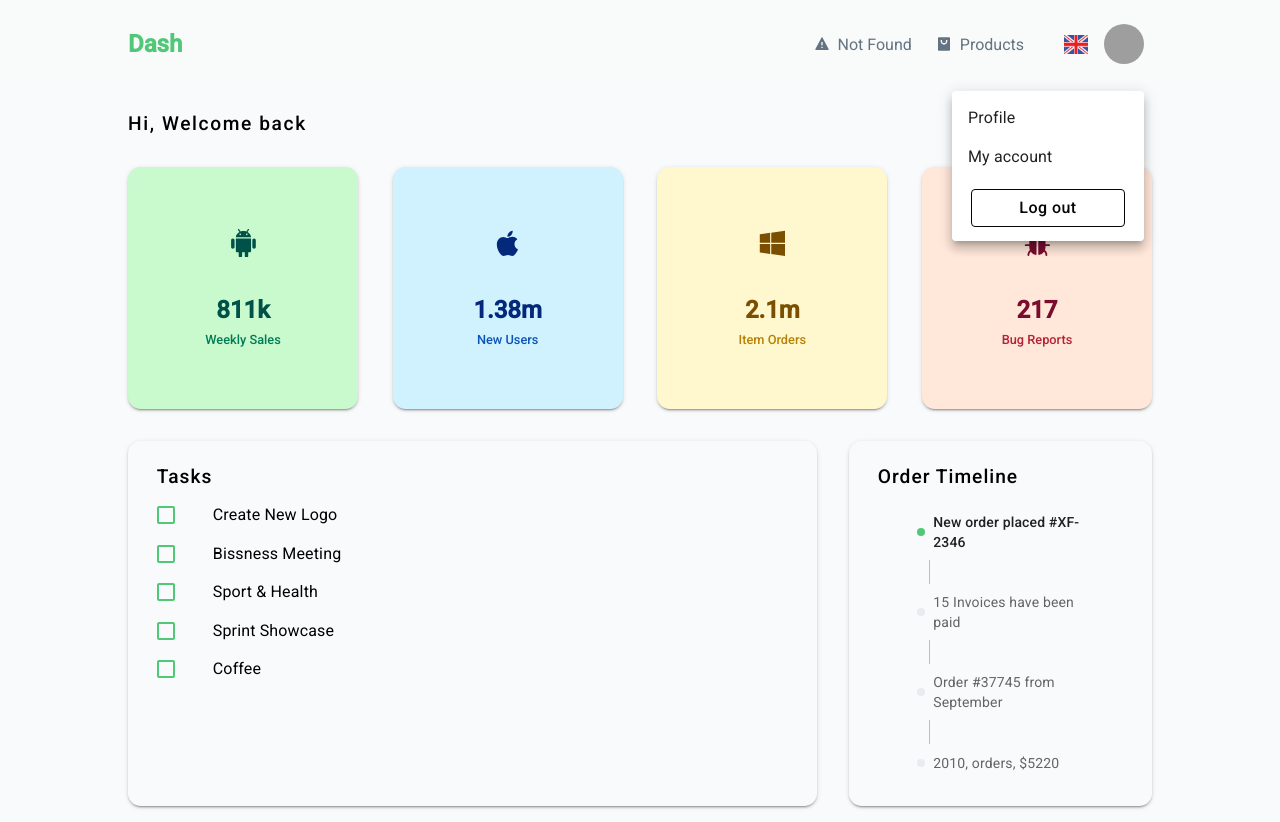
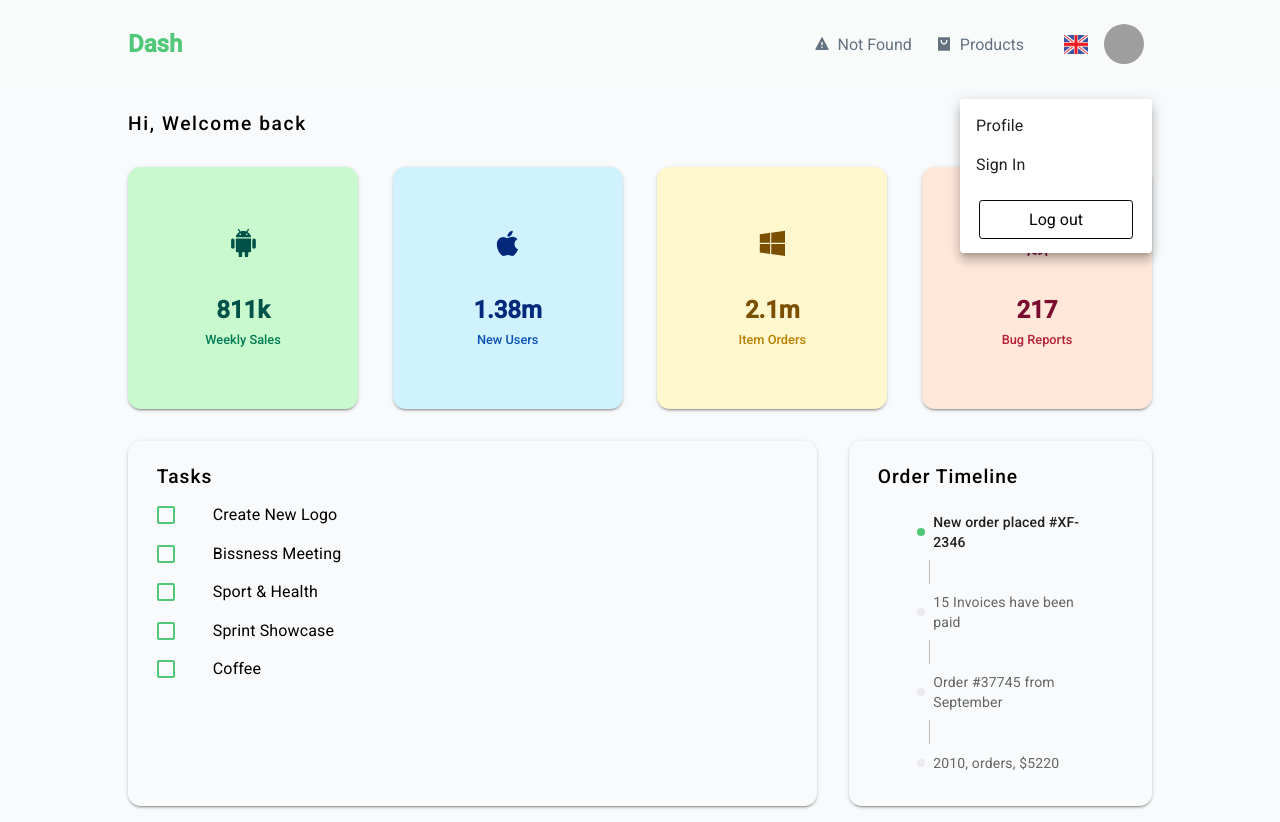
Before and after one commit to Andrian2701/next-js, a Next.js app: page / in a window 1280 px wide. Both pictures are taken after a click on the button 1124 px from the left and 44 px from the top of the page. Built offline with nearby package versions, Linux system fonts and the light colour scheme; grey boxes are pictures that could not be loaded.

Commit message:
update: update ProfileMenu.tsx

```diff
--- a/components/layouts/ProfileMenu.tsx
+++ b/components/layouts/ProfileMenu.tsx
@@ -1,14 +1,14 @@
 "use client";
 
 import { useState } from "react";
+import Link from "next/link";
 import {
   Menu,
   MenuItem,
-  Avatar,
-  Button,
   IconButton,
   List,
   Tooltip,
+  Divider,
 } from "@mui/material";
 
 import "../../styles/layouts/ProfileMenu.scss";
@@ -29,8 +29,8 @@ const ProfileMenu = () => {
   return (
     <>
       <Tooltip title="Profile">
-        <IconButton>
-          <ProfileAvatar onClick={handleClick} />
+        <IconButton onClick={handleClick}>
+          <ProfileAvatar />
         </IconButton>
       </Tooltip>
       <Menu
@@ -45,9 +45,11 @@ const ProfileMenu = () => {
       >
         <List sx={{ width: "12rem", padding: 0 }}>
           <MenuItem onClick={handleClose}>Profile</MenuItem>
-          <MenuItem onClick={handleClose}>My account</MenuItem>
+          <MenuItem onClick={handleClose}>Sign In</MenuItem>
           <div className="btn">
-            <Button className="log-out-btn">Log out</Button>
+            <Link href="#" className="log-out-btn">
+              Log out
+            </Link>
           </div>
         </List>
       </Menu>
--- a/styles/layouts/ProfileMenu.scss
+++ b/styles/layouts/ProfileMenu.scss
@@ -6,17 +6,22 @@ li {
 .btn {
   display: flex;
   justify-content: center;
-  margin-top: 0.8rem;
+  margin-top: 1rem;
   padding-bottom: 6px;
 
   .log-out-btn {
+    display: flex;
+    justify-content: center;
+    align-items: center;
     height: 38.5px;
+    width: 80%;
     text-transform: none;
+    text-decoration: none;
+    transition-duration: 0.2s;
     font-size: 16px;
-    width: 80%;
+    border-radius: 0.2rem;
     border: 1px solid #050505;
     color: #050505;
-    transition-duration: 0.2s;
 
     &:hover {
       background: #f5f5f5;
--- a/styles/pages/NotFound.scss
+++ b/styles/pages/NotFound.scss
@@ -37,7 +37,7 @@
     text-decoration: none;
     padding: 0.8rem 1rem 0.8rem 1rem;
     text-transform: uppercase;
-    border-radius: 0.5rem;
+    border-radius: 0.2rem;
     font-size: 0.8rem;
   }
 }
```
